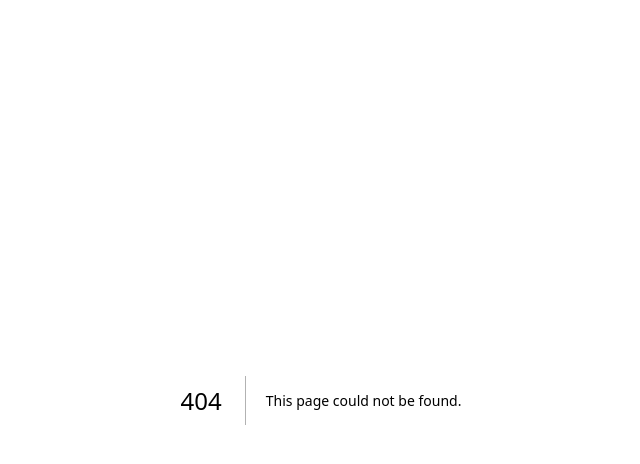
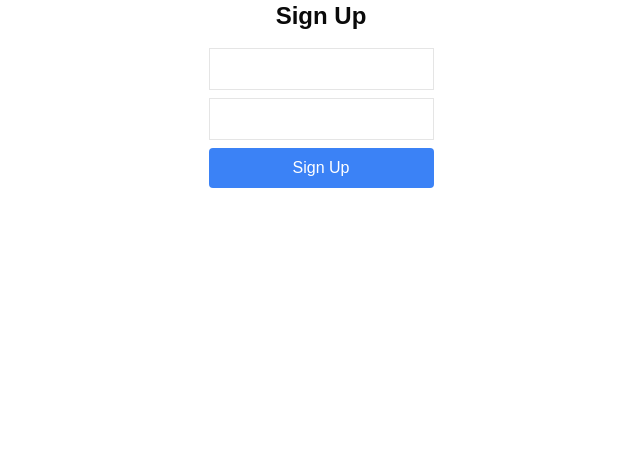
Before and after one commit to dwk601/wealth-path, a Next.js app: page /signup in a window 1280 px wide. Before the commit this address had no page. Shown: the top 464 px of the page, without its empty margins (319-959 px from the left). Built offline with nearby package versions, Linux system fonts and the light colour scheme.

Commit message:
Add signup page component with form handling and API integration

```diff
--- /dev/null
+++ b/app/api/auth/[...nextauth]/route.ts
@@ -0,0 +1,31 @@
+import NextAuth from "next-auth"
+import { PrismaAdapter } from "@next-auth/prisma-adapter"
+import CredentialsProvider from "next-auth/providers/credentials"
+import prisma from "@/lib/prisma"
+
+
+const handler = NextAuth({
+  adapter: PrismaAdapter(prisma),
+  secret: process.env.NEXTAUTH_SECRET,
+  session: { strategy: "jwt" },
+  providers: [
+    CredentialsProvider({
+      name: "Credentials",
+      credentials: {
+        email: { label: "Email", type: "text" },
+        password: { label: "Password", type: "password" }
+      },
+      async authorize(credentials) {
+        // ...check for missing credentials...
+        const user = await prisma.user.findUnique({
+          where: { email: credentials?.email }
+        })
+        // ...compare password securely...
+        if (!user) return null
+        return { id: user.id, email: user.email }
+      }
+    })
+  ]
+})
+
+export { handler as GET, handler as POST }
--- /dev/null
+++ b/app/api/signup/route.ts
@@ -0,0 +1,20 @@
+import { NextResponse } from "next/server"
+import prisma from "@/lib/prisma"
+// ...existing imports if needed...
+
+export async function POST(req: Request) {
+  try {
+    const { email, password } = await req.json()
+    // ...validate details...
+    const existingUser = await prisma.user.findUnique({ where: { email } })
+    if (existingUser) {
+      return NextResponse.json({ error: "User already exists" }, { status: 400 })
+    }
+    await prisma.user.create({
+      data: { email, password } // ...hash password in production...
+    })
+    return NextResponse.json({ success: true })
+  } catch {
+    return NextResponse.json({ error: "Error creating user" }, { status: 500 })
+  }
+}
--- /dev/null
+++ b/app/login/page.tsx
@@ -0,0 +1,54 @@
+"use client"
+import { useState } from "react"
+import { signIn } from "next-auth/react"
+import { useRouter } from "next/navigation"
+// ...existing imports...
+
+const LoginPage = () => {
+  const [email, setEmail] = useState("")
+  const [password, setPassword] = useState("")
+  const router = useRouter()
+
+  const handleLogin = async () => {
+    const result = await signIn("credentials", {
+      redirect: false,
+      email,
+      password
+    })
+    if (result?.ok) router.push("/")
+  }
+
+  return (
+    <main className="flex flex-col items-center justify-center">
+      <h1 className="text-2xl font-bold">Log In</h1>
+      <div className="flex flex-col mt-4">
+        <input
+          aria-label="Email"
+          type="email"
+          className="mb-2 p-2 border"
+          onChange={(e) => setEmail(e.target.value)}
+          value={email}
+          tabIndex={0}
+        />
+        <input
+          aria-label="Password"
+          type="password"
+          className="mb-2 p-2 border"
+          onChange={(e) => setPassword(e.target.value)}
+          value={password}
+          tabIndex={0}
+        />
+        <button
+          onClick={handleLogin}
+          onKeyDown={(e) => e.key === "Enter" && handleLogin()}
+          className="bg-green-500 text-white px-4 py-2 rounded"
+          tabIndex={0}
+        >
+          Log In
+        </button>
+      </div>
+    </main>
+  )
+}
+
+export default LoginPage
--- /dev/null
+++ b/app/signup/page.tsx
@@ -0,0 +1,57 @@
+"use client"
+import { useState } from "react"
+import { useRouter } from "next/navigation"
+// ...existing imports...
+
+const SignupPage = () => {
+  const [email, setEmail] = useState("")
+  const [password, setPassword] = useState("")
+  const router = useRouter()
+
+  const handleSignup = async () => {
+    try {
+      // ...basic form validation...
+      const res = await fetch("/api/signup", {
+        method: "POST",
+        body: JSON.stringify({ email, password })
+      })
+      if (res.ok) router.push("/login")
+    } catch {
+      // ...handle errors...
+    }
+  }
+
+  return (
+    <main className="flex flex-col items-center justify-center">
+      <h1 className="text-2xl font-bold">Sign Up</h1>
+      <div className="flex flex-col mt-4">
+        <input
+          aria-label="Email"
+          type="email"
+          className="mb-2 p-2 border"
+          onChange={(e) => setEmail(e.target.value)}
+          value={email}
+          tabIndex={0}
+        />
+        <input
+          aria-label="Password"
+          type="password"
+          className="mb-2 p-2 border"
+          onChange={(e) => setPassword(e.target.value)}
+          value={password}
+          tabIndex={0}
+        />
+        <button
+          onClick={handleSignup}
+          onKeyDown={(e) => e.key === "Enter" && handleSignup()}
+          className="bg-blue-500 text-white px-4 py-2 rounded"
+          tabIndex={0}
+        >
+          Sign Up
+        </button>
+      </div>
+    </main>
+  )
+}
+
+export default SignupPage
```
Also changed, not shown: package.json (+5 -4 lines), 1 other file (tests, documents, lock files or other folders).
